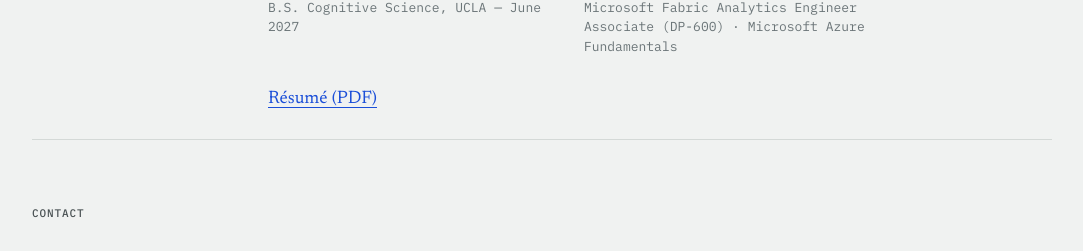
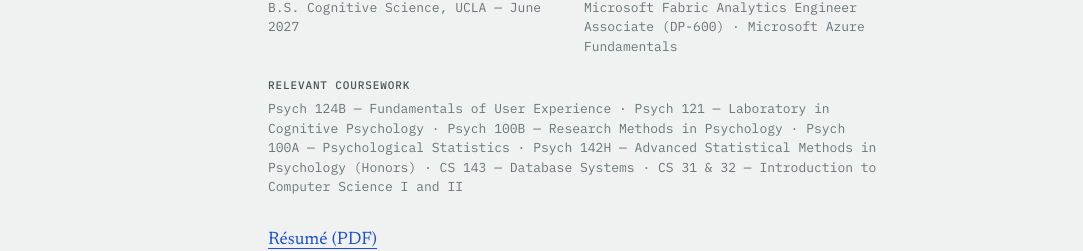
Before and after one commit to vikramiyer73-spec/vikram-site, a Next.js app: page / in a window 1280 px wide. Shown: the part 4915-5166 px from the top of the page, without its empty margins (98-1181 px from the left). Built offline with nearby package versions, Linux system fonts and the light colour scheme.

Commit message:
Add relevant coursework

```diff
--- a/src/app/page.js
+++ b/src/app/page.js
@@ -37,6 +37,7 @@ const work = [
     href: "/work/philanthropy",
   },
 ];
+
 const additional = [
   {
     title: "False memory and presentation modality",
@@ -240,6 +241,17 @@ export default function Home() {
                   Microsoft Azure Fundamentals
                 </dd>
               </div>
+              <div className="sm:col-span-2">
+                <dt className="label mb-1">Relevant Coursework</dt>
+                <dd className="annotation text-ink">
+                  Psych 124B — Fundamentals of User Experience · Psych 121 —
+                  Laboratory in Cognitive Psychology · Psych 100B — Research
+                  Methods in Psychology · Psych 100A — Psychological Statistics ·
+                  Psych 142H — Advanced Statistical Methods in Psychology
+                  (Honors) · CS 143 — Database Systems · CS 31 &amp; 32 —
+                  Introduction to Computer Science I and II
+                </dd>
+              </div>
             </dl>
             <p className="pt-2">
               <a
```
